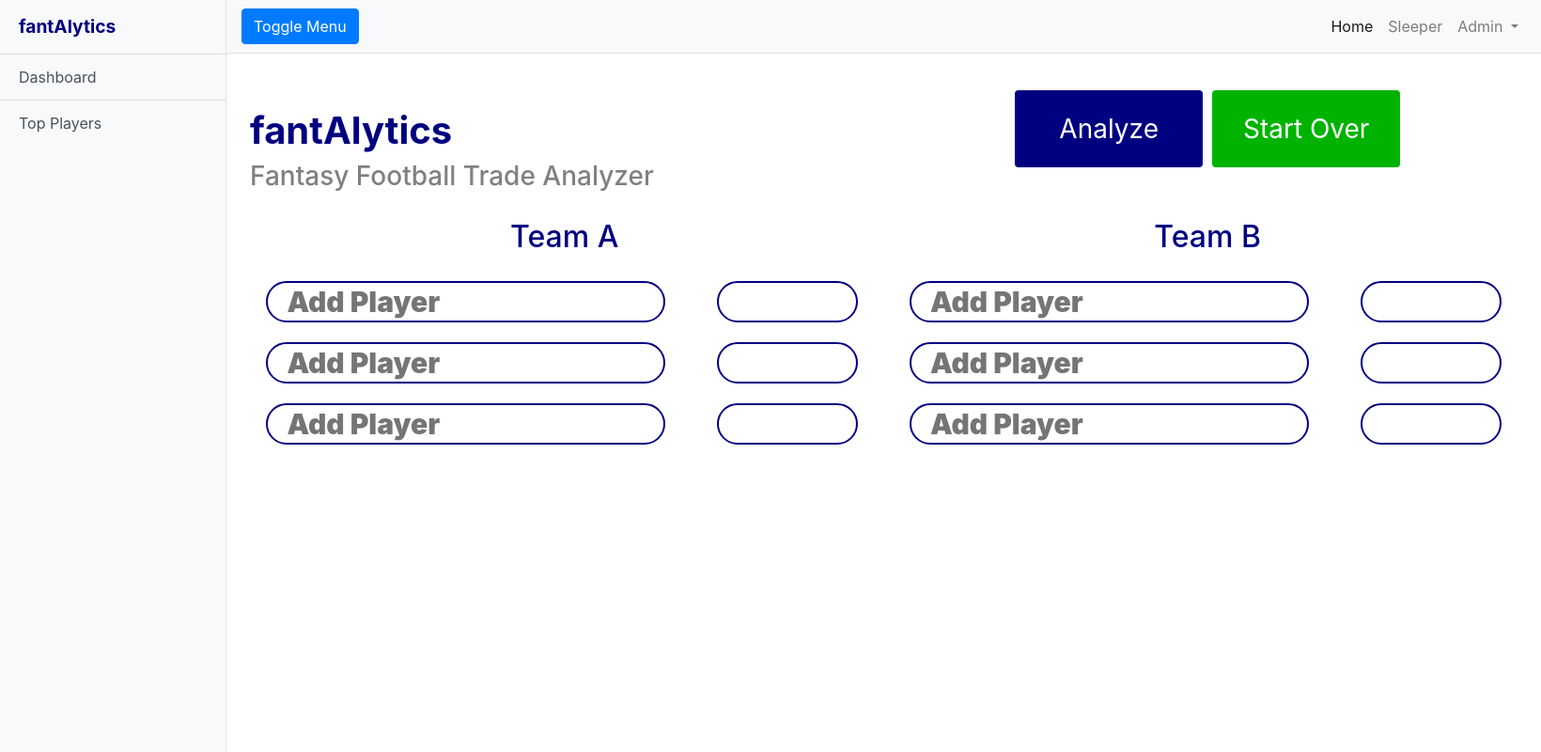
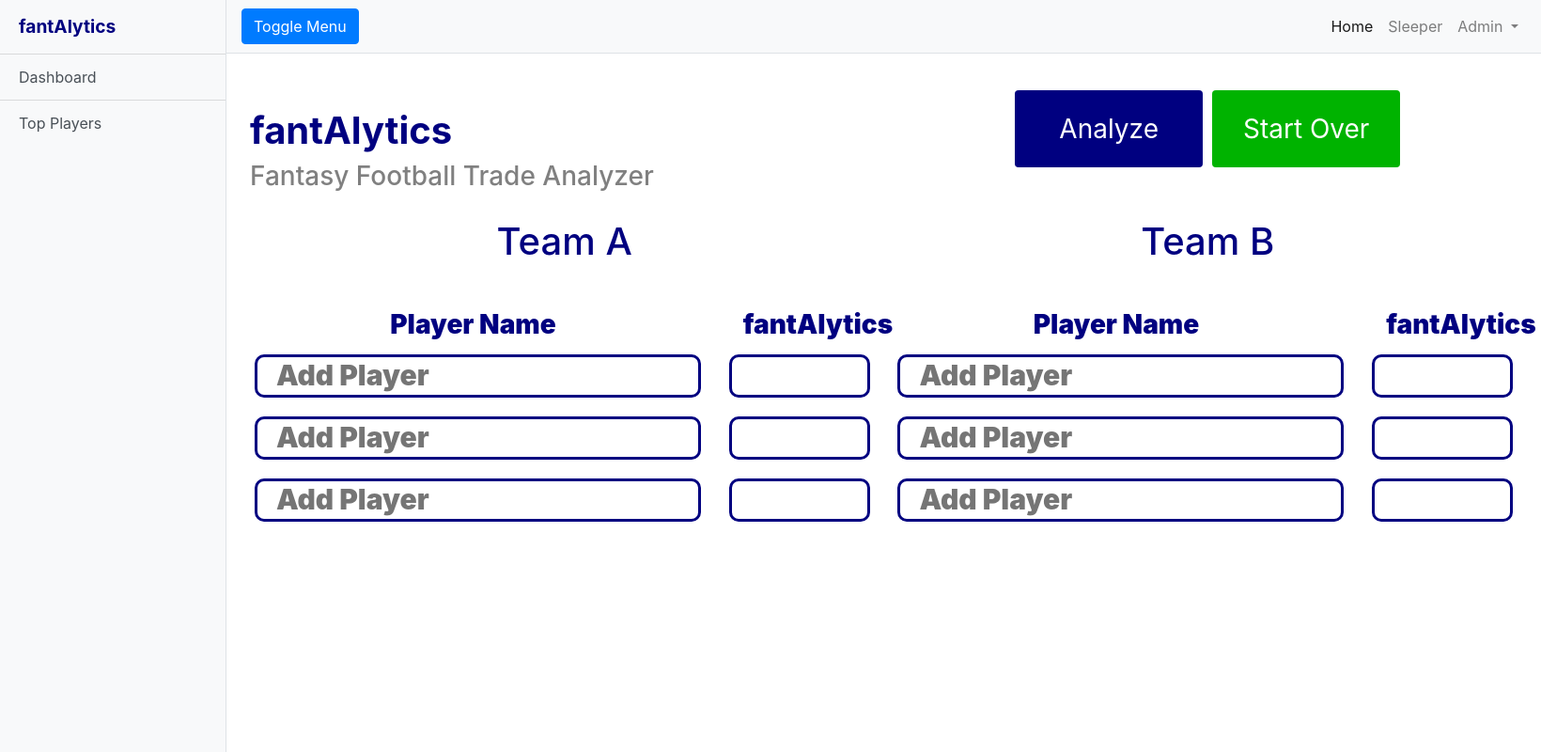
Before and after one commit to ht4703ne/MetroState-Capstone, a PHP site: page / in a window 1640 px wide. Shown: the whole page at 94% size. Run offline with PHP 8.4, Linux system fonts and the light colour scheme; some libraries are stand-ins or nearby versions.

Commit message:
updated fantAlytics Score

```diff
--- a/CAPSTONE_2/css/styles_custom.css
+++ b/CAPSTONE_2/css/styles_custom.css
@@ -1,8 +1,48 @@
+#team_a_player {
+    border-radius: 10px;
+    padding: 20px;
+    width: 475px;
+    height: 40px;
+    font-weight: 900;
+    color: navy;
+    text-align: center;
+}
+
+#team_b_player {
+    border-radius: 10px;
+    padding: 20px;
+    width: 475px;
+    height: 40px;
+    font-weight: 900;
+    color: navy;
+    text-align: center;
+}
+
+#team_a_stat {
+    border-radius: 10px;
+    padding: 20px;
+    width: 150px;
+    height: 40px;
+    font-weight: 900;
+    color: navy;
+    text-align: center;
+}
+
+#team_b_stat {
+    border-radius: 10px;
+    padding: 20px;
+    width: 150px;
+    height: 40px;
+    font-weight: 900;
+    color: navy;
+    text-align: center;
+}
+
 #searcha {
-    border-radius: 25px;
-    border: 2px solid navy;
+    border-radius: 10px;
+    border: 3px solid navy;
     padding: 20px;
-    width: 425px;
+    width: 475px;
     height: 10px;
     outline: none;
     font-weight: 900;
@@ -10,10 +50,10 @@
 }
 
 #searchb {
-    border-radius: 25px;
-    border: 2px solid navy;
+    border-radius: 10px;
+    border: 3px solid navy;
     padding: 20px;
-    width: 425px;
+    width: 475px;
     height: 10px;
     outline: none;
     font-weight: 900;
@@ -21,10 +61,10 @@
 }
 
 #searchc {
-    border-radius: 25px;
-    border: 2px solid navy;
+    border-radius: 10px;
+    border: 3px solid navy;
     padding: 20px;
-    width: 425px;
+    width: 475px;
     height: 10px;
     outline: none;
     font-weight: 900;
@@ -32,10 +72,10 @@
 }
 
 #searchd {
-    border-radius: 25px;
-    border: 2px solid navy;
+    border-radius: 10px;
+    border: 3px solid navy;
     padding: 20px;
-    width: 425px;
+    width: 475px;
     height: 10px;
     outline: none;
     font-weight: 900;
@@ -43,10 +83,10 @@
 }
 
 #searche {
-    border-radius: 25px;
-    border: 2px solid navy;
+    border-radius: 10px;
+    border: 3px solid navy;
     padding: 20px;
-    width: 425px;
+    width: 475px;
     height: 10px;
     outline: none;
     font-weight: 900;
@@ -54,10 +94,10 @@
 }
 
 #searchf {
-    border-radius: 25px;
-    border: 2px solid navy;
+    border-radius: 10px;
+    border: 3px solid navy;
     padding: 20px;
-    width: 425px;
+    width: 475px;
     height: 10px;
     outline: none;
     font-weight: 900;
@@ -65,8 +105,8 @@
 }
 
 #stat_team_a_search_a {
-    border-radius: 25px;
-    border: 2px solid navy;
+    border-radius: 10px;
+    border: 3px solid navy;
     padding: 20px;
     width: 150px;
     height: 10px;
@@ -77,8 +117,8 @@
 }
 
 #stat_team_b_search_a {
-    border-radius: 25px;
-    border: 2px solid navy;
+    border-radius: 10px;
+    border: 3px solid navy;
     padding: 20px;
     width: 150px;
     height: 10px;
@@ -89,8 +129,8 @@
 }
 
 #stat_team_a_search_b {
-    border-radius: 25px;
-    border: 2px solid navy;
+    border-radius: 10px;
+    border: 3px solid navy;
     padding: 20px;
     width: 150px;
     height: 10px;
@@ -101,8 +141,8 @@
 }
 
 #stat_team_b_search_b {
-    border-radius: 25px;
-    border: 2px solid navy;
+    border-radius: 10px;
+    border: 3px solid navy;
     padding: 20px;
     width: 150px;
     height: 10px;
@@ -113,8 +153,8 @@
 }
 
 #stat_team_a_search_c {
-    border-radius: 25px;
-    border: 2px solid navy;
+    border-radius: 10px;
+    border: 3px solid navy;
     padding: 20px;
     width: 150px;
     height: 10px;
@@ -125,8 +165,8 @@
 }
 
 #stat_team_b_search_c {
-    border-radius: 25px;
-    border: 2px solid navy;
+    border-radius: 10px;
+    border: 3px solid navy;
     padding: 20px;
     width: 150px;
     height: 10px;
@@ -160,6 +200,7 @@
     padding: 10px;
     font-size: 30px;
     text-align: center;
+    color: #000080;
 }
 
 .button {
--- a/CAPSTONE_2/index.php
+++ b/CAPSTONE_2/index.php
@@ -77,16 +77,29 @@
           </div>
           <div class="grid-item"><button class="button" onclick="analyze()" style="background-color:#000080" style="vertical-align:middle"><span>Analyze <button onClick="history.go(0)" class="button" style="background-color:#00b300" style="vertical-align:middle"><span>Start Over </span></span></div>
 
-          <div class="grid-item" style="color:#000080">
-            <h2>Team A</h2>
+          <div class="grid-item" style="color:#000080" >
+            <h1>Team A</h1>
           </div>
           <div class="grid-item" style="color:#000080">
-            <h2>Team B</h2>
+            <h1>Team B</h1>
           </div>
         </div>
 
+        <div class="grid-container2">
 
-          <div class="grid-container2">
+          <div class="grid-item">
+            <h3 id="team_a_player">Player Name</h3>
+          </div>
+          <div class="grid-item">
+            <h3 id="team_a_stat">fantAlytics</h3>
+          </div>
+          <div class="grid-item">
+            <h3 id="team_b_player">Player Name</h3>
+          </div>
+          <div class="grid-item">
+            <h3 id="team_b_stat">fantAlytics</h3>
+          </div>
+
           <div class="grid-item"><input type="text" id="searcha" placeholder="Add Player"></div>
           <div class="grid-item"><input type="text" id="stat_team_a_search_a" placeholder="" readonly></div>
           <div class="grid-item"><input type="text" id="searchb" placeholder="Add Player"></div>
@@ -129,8 +142,6 @@
       e.preventDefault();
       $("#wrapper").toggleClass("toggled");
     });
-
-
   </script>
 
 </body>
--- a/CAPSTONE_2/scripts.js
+++ b/CAPSTONE_2/scripts.js
@@ -382,7 +382,3 @@ function analyze() {
 
 
 }
-
-/*document.getElementById("demo").innerHTML = analysis;
-save for possible use in a div
-*/
```
Also changed, not shown: other parts of CAPSTONE_2/css/styles_custom.css (+39 -0 lines), CAPSTONE_2/ajax.php (+331 -24 lines), CAPSTONE_2/topPlayers.php (+79 -77 lines). Lines whose indentation alone changed are shown as unchanged.
